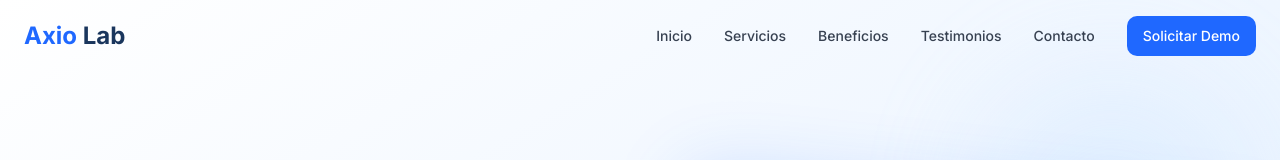
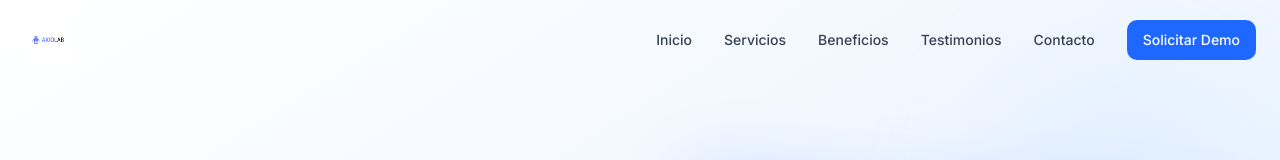
Before and after one commit to danielmedinac22/axio-lab-automation-hub, a React (Vite) app: page / in a window 1280 px wide. Shown: the top 160 px of the page. Built offline with nearby package versions, Linux system fonts and the light colour scheme.

Commit message:
Update logo image
Updates the logo with a new image.

```diff
--- a/src/components/footer.tsx
+++ b/src/components/footer.tsx
@@ -15,8 +15,12 @@ export function Footer() {
         <div className="grid grid-cols-1 md:grid-cols-2 lg:grid-cols-4 gap-8 mb-12">
           <div>
             <div className="mb-4">
-              <a href="#" className="text-2xl font-bold">
-                <span className="text-axio-400">Axio</span> Lab
+              <a href="#" className="inline-block">
+                <img
+                  src="/lovable-uploads/ed8432b0-d552-499f-b86e-e7933a43f67a.png"
+                  alt="Axio Lab Logo"
+                  className="h-10 brightness-200 filter"
+                />
               </a>
             </div>
             <p className="text-gray-400 mb-6">
--- a/src/components/navbar.tsx
+++ b/src/components/navbar.tsx
@@ -42,9 +42,11 @@ export function Navbar() {
     >
       <div className="container mx-auto px-4 md:px-6 flex items-center justify-between">
         <a href="#" className="flex items-center">
-          <span className="text-2xl font-bold text-axio-900">
-            <span className="text-axio-600">Axio</span> Lab
-          </span>
+          <img
+            src="/lovable-uploads/ed8432b0-d552-499f-b86e-e7933a43f67a.png"
+            alt="Axio Lab Logo"
+            className="h-10 md:h-12"
+          />
         </a>
 
         {/* Desktop Navigation */}
```
Also changed, not shown: public/lovable-uploads/ed8432b0-d552-499f-b86e-e7933a43f67a.png (added).
